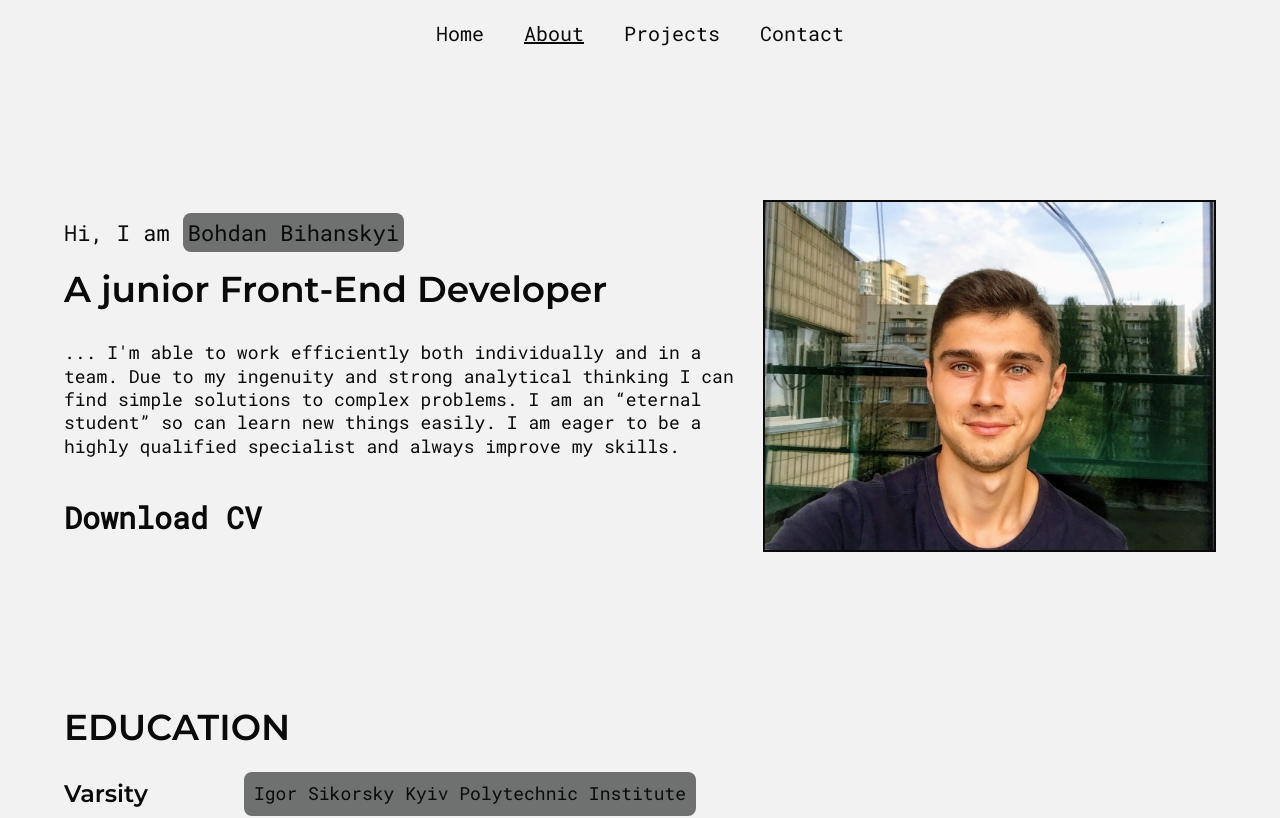
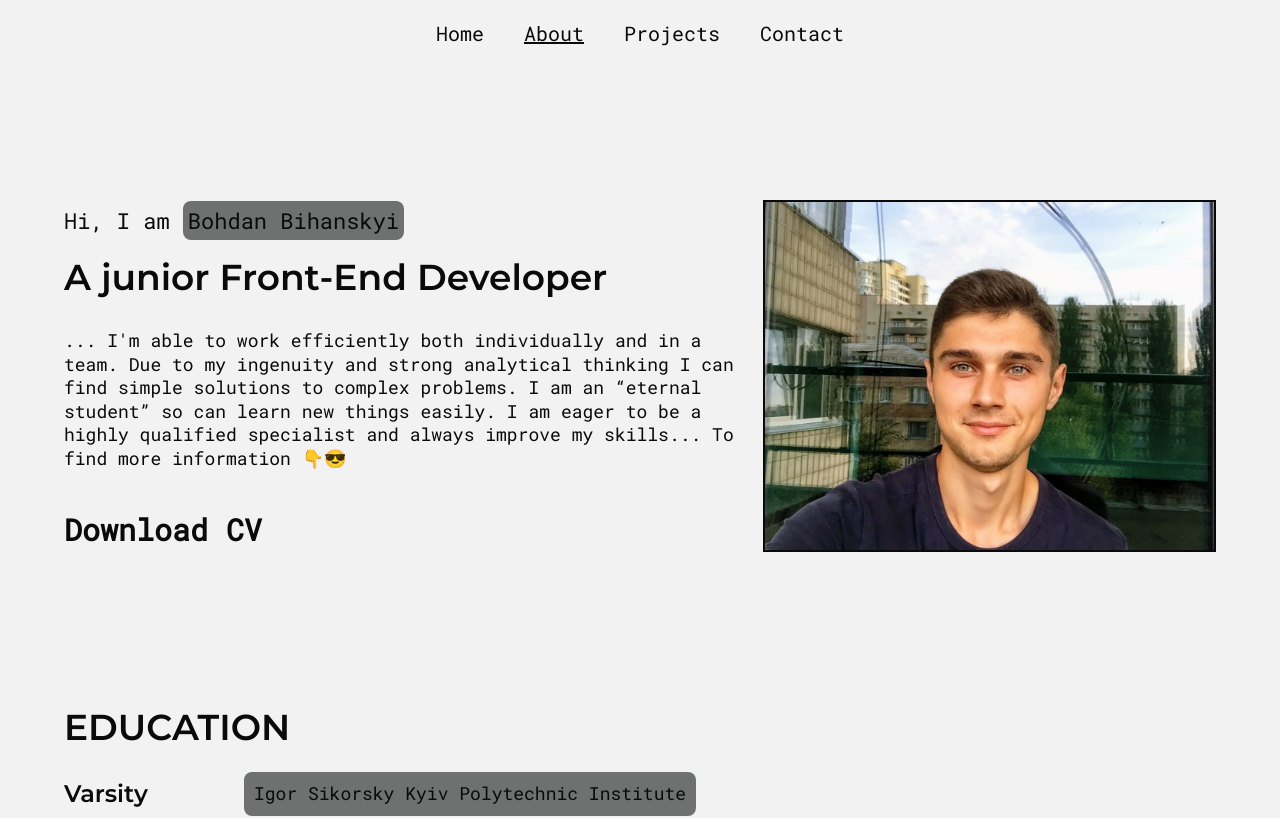
Before and after one commit to Bihanskiy/Bihanskiy.github.io, a React (Create React App) app: page /about in a window 1280 px wide. Shown: the top 818 px of the page. Built offline with nearby package versions, Linux system fonts and the light colour scheme.

Commit message:
update about

```diff
--- a/package.json
+++ b/package.json
@@ -7,6 +7,7 @@
 		"@testing-library/jest-dom": "^5.11.10",
 		"@testing-library/react": "^11.2.5",
 		"@testing-library/user-event": "^12.8.3",
+		"a11y-react-emoji": "^1.2.0",
 		"react": "^17.0.2",
 		"react-dom": "^17.0.2",
 		"react-icons": "^4.2.0",
--- a/src/components/Button.js
+++ b/src/components/Button.js
@@ -13,6 +13,10 @@ const ButtonStyle = styled.div`
     border-radius: 8px;
     display: inline-block;
     color: ${(props) => (props.outline ? 'var(--gary-1)' : 'black')};
+    transition: 0.3s ease all;
+    :hover {
+      transform: scale(1.05);
+    }
   }
   @media only screen and (max-width: 768px) {
     .button {
--- a/src/pages/About.js
+++ b/src/pages/About.js
@@ -80,6 +80,16 @@ const AboutPageStyles = styled.div`
     }
   }
 `;
+const Emoji = props => (
+  <span
+    className="emoji"
+    role="img"
+    aria-label={props.label ? props.label : ""}
+    aria-hidden={props.label ? "false" : "true"}
+  >
+    {props.symbol}
+  </span>
+)
 
 export default function About() {
   return (
@@ -94,7 +104,7 @@ export default function About() {
               <h2 className="about__heading">A junior Front-End Developer</h2>
               <div className="about__info">
                 <PText>
-                ... I'm able to work efficiently both individually and in a team. Due to my ingenuity and strong analytical thinking I can find simple solutions to complex problems. I am an “eternal student” so can learn new things easily. I am eager to be a highly qualified specialist and always improve my skills.
+                  ... I'm able to work efficiently both individually and in a team. Due to my ingenuity and strong analytical thinking I can find simple solutions to complex problems. I am an “eternal student” so can learn new things easily. I am eager to be a highly qualified specialist and always improve my skills... To find more information <Emoji label="cool" symbol="👇" /><Emoji label="cool" symbol="😎" />
                 </PText>
               </div>
               <a href={pdf} target="_blank" className='about__link'><strong>Download CV</strong></a>
```
Also changed, not shown: 1 other file (tests, documents, lock files or other folders).
